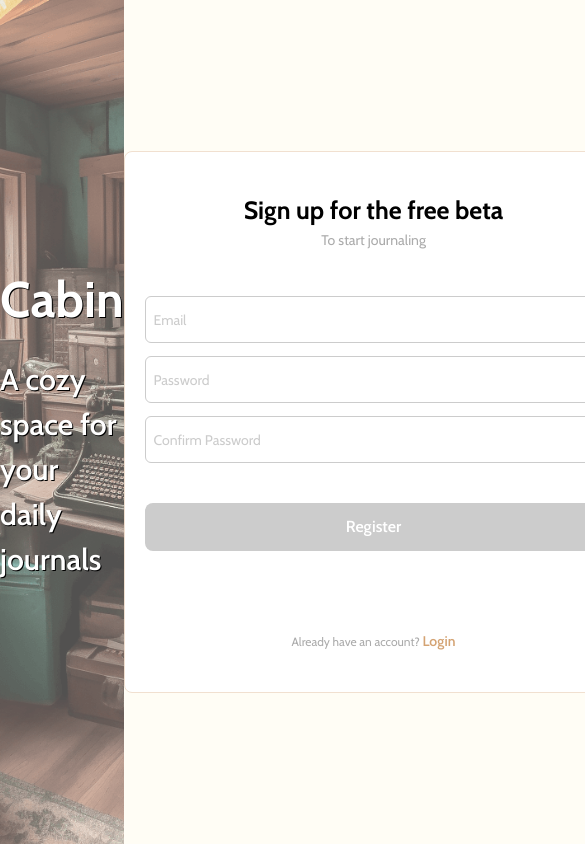
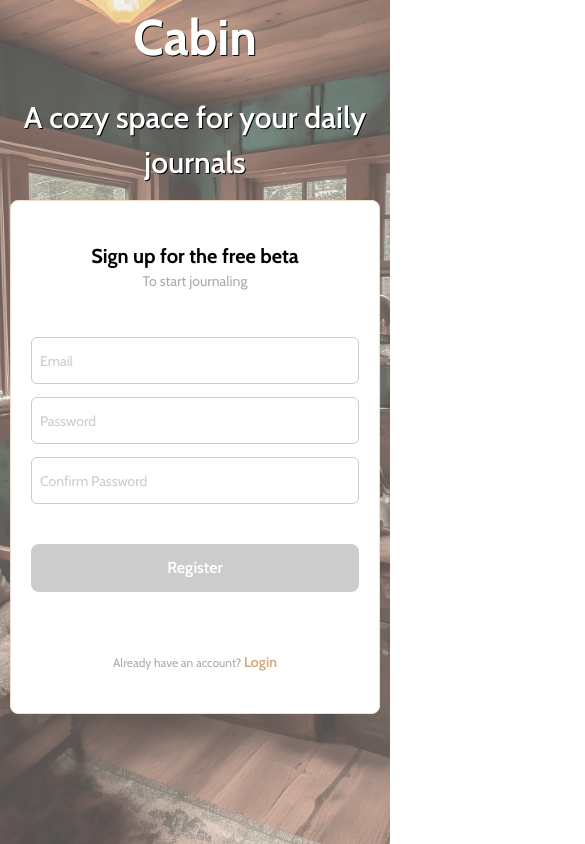
Before and after one commit to AdvaitaTech/cabin, a React (Vite) app in the folder client/: page /register in a window 390 px wide. Shown: the top 844 px of the page, 585 px wide, since content can reach past the window. Built offline with nearby package versions, Linux system fonts and the light colour scheme.

Commit message:
feat: responsive layouts for register login pages

```diff
--- a/client/src/Login.tsx
+++ b/client/src/Login.tsx
@@ -7,7 +7,7 @@ const Login = () => {
   const [searchParams] = useSearchParams();
   return (
     <div className="flex h-full w-full">
-      <div className="flex-1 flex flex-col items-center justify-center relative text-white-500">
+      <div className="flex-1 flex flex-col items-center justify-start md:justify-center relative text-white-500">
         <div className="z-10 flex flex-col items-center justify-center">
           <h1
             className="block font-extrabold text-3xl mb-5"
@@ -18,7 +18,7 @@ const Login = () => {
             Cabin
           </h1>
           <h3
-            className="block text-2xl font-semibold"
+            className="block text-2xl font-semibold text-center"
             style={{
               textShadow: "1px 1px black",
             }}
@@ -31,13 +31,18 @@ const Login = () => {
           className="object-cover w-full h-full absolute opacity-70"
         />
       </div>
-      <div className="flex-1 flex items-center justify-center bg-background-200">
+      <div
+        className="flex-1 flex items-center justify-center md:bg-background-200 md:relative absolute top-[200px]
+        bg-transparent left-[10px] right-[10px] rounded-lg md:rounded-none md:top-0 md:left-0 md:right-0"
+      >
         <Form
           className="flex flex-col w-[500px] border-primary-200 border rounded-lg shadow-secondary-400 bg-white-500 py-10 px-5"
           method="POST"
           action="/api/users/login"
         >
-          <h2 className="mb mx-auto text-xl font-bold">Start writing</h2>
+          <h2 className="mb mx-auto text-lg md:text-xl font-bold">
+            Start writing
+          </h2>
           <h4 className="mx-auto text-md text-white-800">
             By entering your details
           </h4>
@@ -59,7 +64,12 @@ const Login = () => {
               Session expired. Please login again
             </h4>
           ) : null}
-          <MaterialInput name="email" title="Email" type="text" className="mt-10"/>
+          <MaterialInput
+            name="email"
+            title="Email"
+            type="text"
+            className="mt-10"
+          />
           <MaterialInput
             name="password"
             title="Password"
@@ -69,7 +79,7 @@ const Login = () => {
           <button className="w-full mt-10 py-3 bg-primary-500 text-white-500 font-semibold rounded-lg disabled:bg-white-700">
             Login
           </button>
-          <div className="text-sm text-white-800 mt-20 mx-auto">
+          <div className="text-sm text-white-800 mt-[60px] mx-auto">
             <span>Don't have an account? </span>
             <a
               href="/register"
--- a/client/src/Register.tsx
+++ b/client/src/Register.tsx
@@ -11,7 +11,7 @@ const Register = () => {
 
   return (
     <div className="flex h-full w-full">
-      <div className="flex-1 flex flex-col items-center justify-center relative text-white-500">
+      <div className="flex-1 flex flex-col items-center justify-start md:justify-center relative text-white-500">
         <div className="z-10 flex flex-col items-center justify-center">
           <h1
             className="block font-extrabold text-3xl mb-5"
@@ -22,7 +22,7 @@ const Register = () => {
             Cabin
           </h1>
           <h3
-            className="block text-2xl font-semibold"
+            className="block text-2xl font-semibold text-center"
             style={{
               textShadow: "1px 1px black",
             }}
@@ -35,13 +35,16 @@ const Register = () => {
           className="object-cover w-full h-full absolute opacity-70"
         />
       </div>
-      <div className="flex-1 flex items-center justify-center bg-background-200">
+      <div
+        className="flex-1 flex items-center justify-center md:bg-background-200 md:relative absolute top-[200px]
+        bg-transparent left-[10px] right-[10px] rounded-lg md:rounded-none md:top-0 md:left-0 md:right-0"
+      >
         <Form
           className="flex flex-col w-[500px] border-primary-200 border rounded-lg shadow-secondary-400 bg-white-500 py-10 px-5"
           method="POST"
           action="/api/users/sign_up"
         >
-          <h2 className="mb mx-auto text-xl font-bold">
+          <h2 className="mb mx-auto text-lg md:text-xl font-bold">
             Sign up for the free beta
           </h2>
           <h4 className="mx-auto text-md text-white-800">
@@ -81,7 +84,7 @@ const Register = () => {
           >
             Register
           </button>
-          <div className="text-sm text-white-800 mt-20 mx-auto">
+          <div className="text-sm text-white-800 mt-[60px] mx-auto">
             <span>Already have an account? </span>
             <a href="/login" className="text-md text-primary-500 font-semibold">
               Login
```
